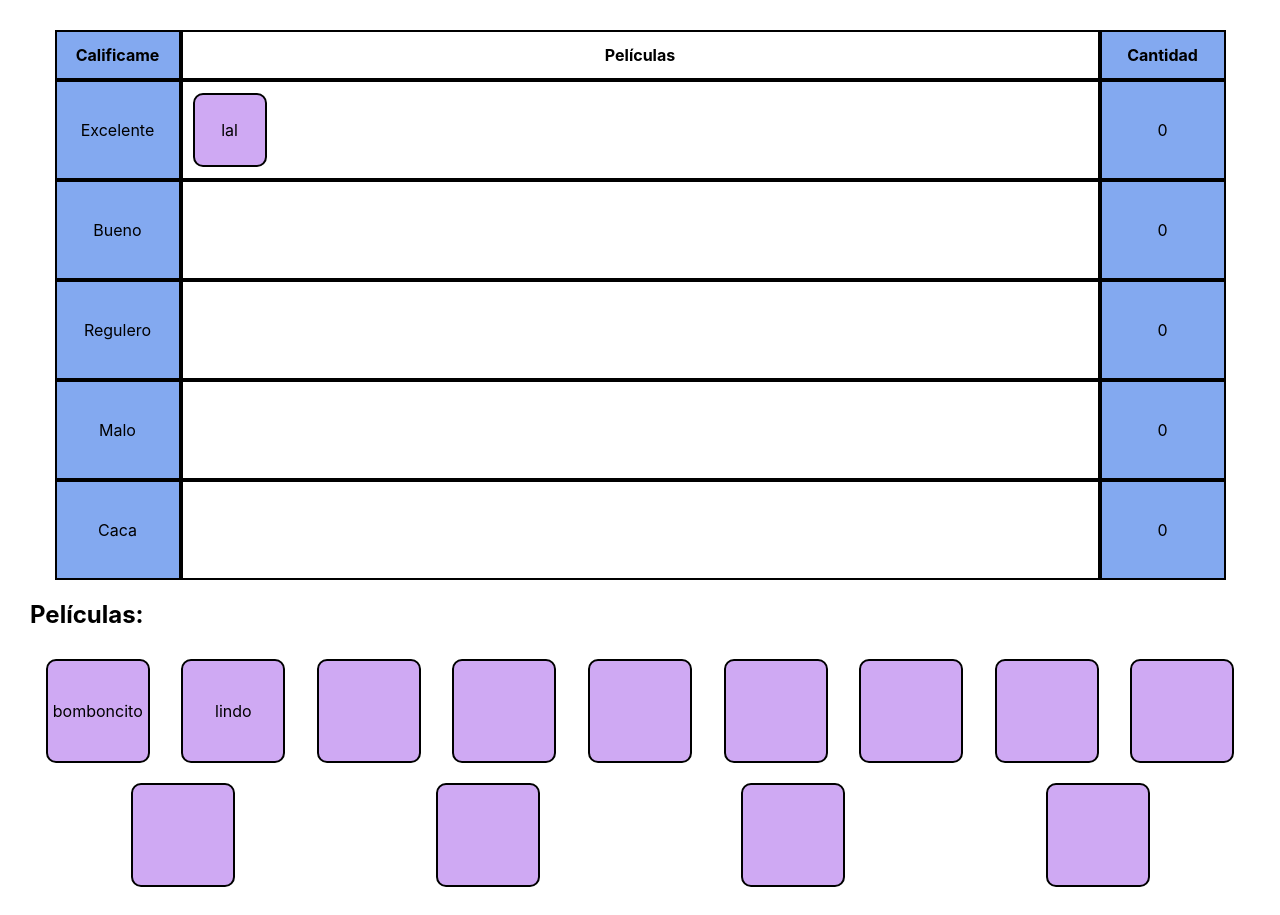
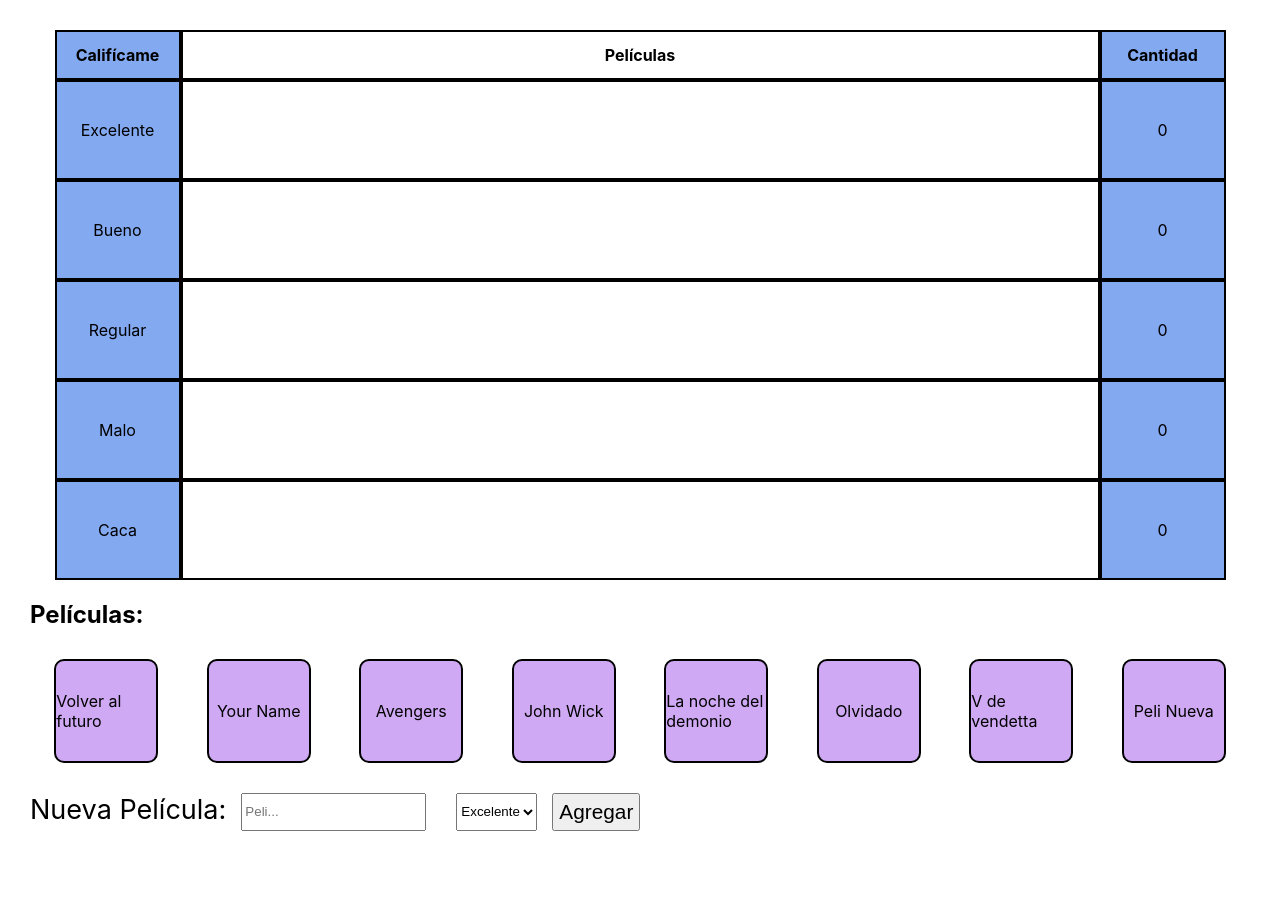
Before and after one commit to andregbracco/reactPeliculas, a React (Create React App) app: page / in a window 1280 px wide. Shown: the top 915 px of the page. After the commit the page ends 861 px from the top, so only its background shows below. Built offline with nearby package versions, Linux system fonts and the light colour scheme.

Commit message:
components

```diff
--- a/src/App.css
+++ b/src/App.css
@@ -21,6 +21,7 @@
   height: 50px;
   font-weight: bold;
 }
+
 .pelis {
   border: solid 2px black;
   width: 75%;
@@ -59,7 +60,7 @@
   margin-top: 20px;
 
 }
-.pelinueva {
+.pelinueva{
   margin-right: 15px;
   margin-left: 15px;
 }
--- a/src/App.js
+++ b/src/App.js
@@ -1,98 +1,35 @@
-import logo from './logo.svg';
+import { useState } from 'react';
 import './App.css';
+import listaPelis from './datos/listaPelis'
+
+import IngresaNuevoJuego from './components/IngresaNuevoJuego';
+import ListaPelis from './components/ListaPelis'
+import Cabecera from './components/Cabecera'
+import Fila from './components/Fila'
 
 function App() {
+
+    const [peliNueva, setPeliNueva] = useState('Peli Nueva');
+    const [peliculas, setPeliculas] = useState(listaPelis);
+
+
+    function tomaValor(evento) {
+        setPeliNueva(evento.target.value)
+    }
+
   return (
     <div className="tabla">
-      <div className="row cabecera">
-        <div className="col">
-          Calificame
-        </div>
-        <div className="pelis" >
-          Películas
-        </div>
-        <div className="col" >
-          Cantidad
-        </div>
-      </div>
-      <div className="row">
-        <div className="col">
-          Excelente
-        </div>
-        <div className="pelis">
-          <div className="cardpeli">lal</div>
+      <Cabecera columna1='Califícame' columna2='Películas' columna3='Cantidad'/>
+      <Fila columna1='Excelente' columna2='' columna3='0'/>
+      <Fila columna1='Bueno' columna2='' columna3='0'/>
+      <Fila columna1='Regular' columna2='' columna3='0'/>
+      <Fila columna1='Malo' columna2='' columna3='0'/>
+      <Fila columna1='Caca' columna2='' columna3='0'/>
 
-        </div>
-        <div className="col">
-          0
-        </div>
-      </div>
-      <div className="row">
-        <div className="col">
-          Bueno
-        </div>
-        <div className="pelis">
+      <ListaPelis peliculas={peliculas} peliNueva={peliNueva} />
 
-        </div>
-        <div className="col">
-          0
-        </div>
-      </div>
-      <div className="row">
-        <div className="col">
-          Regulero
-        </div>
-        <div className="pelis">
+      <IngresaNuevoJuego setPeliNueva={setPeliNueva}/>
 
-        </div>
-        <div className="col">
-          0
-        </div>
-      </div>
-      <div className="row">
-        <div className="col">
-          Malo
-        </div>
-        <div className="pelis">
-
-        </div>
-        <div className="col">
-          0
-        </div>
-      </div>
-      <div className="row">
-        <div className="col">
-          Caca
-        </div>
-        <div className="pelis">
-
-        </div>
-        <div className="col">
-          0
-        </div>
-      </div>
-      <h2>Películas:</h2>
-      <div className="conteiner-pelis">
-        <div className="cardpeli">bomboncito</div>
-        <div className="cardpeli">lindo</div>
-        <div className="cardpeli"></div>
-        <div className="cardpeli"></div>
-        <div className="cardpeli"></div>
-        <div className="cardpeli"></div>
-        <div className="cardpeli"></div>
-        <div className="cardpeli"></div>
-        <div className="cardpeli"></div>
-        <div className="cardpeli"></div>
-        <div className="cardpeli"></div>
-        <div className="cardpeli"></div>
-        <div className="cardpeli"></div>
-
-      </div>
-      <div className="agregar">
-        <label>Nueva Película:</label>
-        <input type="text" className="pelinueva" placeholder="Peli..."></input>
-        <button >Agregar</button>
-      </div>
   </div>
 
   );
--- /dev/null
+++ b/src/components/Cabecera.js
@@ -0,0 +1,19 @@
+import React from 'react';
+
+const Cabecera = ({columna1, columna2, columna3}) => {
+    return (
+      <div className="row cabecera">
+        <div className="col">
+          {columna1}
+        </div>
+        <div className="pelis" >
+          {columna2}
+        </div>
+        <div className="col" >
+          {columna3}
+        </div>
+      </div>
+    )
+}
+
+export default Cabecera;
--- /dev/null
+++ b/src/components/Fila.js
@@ -0,0 +1,19 @@
+import React from 'react';
+
+const Fila = ({columna1, columna2, columna3}) => {
+    return (
+      <div className="row">
+        <div className="col">
+          {columna1}
+        </div>
+        <div className="pelis">
+          {columna2}
+        </div>
+        <div className="col">
+          {columna3}
+        </div>
+      </div>
+    )
+}
+
+export default Fila;
--- /dev/null
+++ b/src/components/IngresaNuevoJuego.js
@@ -0,0 +1,30 @@
+import React from 'react';
+import { useState } from 'react';
+
+const IngresaNuevoJuego = ({setPeliNueva}) => {
+    const [nueva, setNueva] = useState('');
+
+    function tomaValor(evento) {
+        setNueva(evento.target.value)
+    }
+
+    function guardaNueva() {
+        setPeliNueva(nueva)
+    }
+
+    return (
+      <div className="agregar">
+        <label>Nueva Película:</label>
+        <input onChange={tomaValor} type="text" className="pelinueva" placeholder="Peli..."></input>
+        <select name="calificacion" value="calificacion" className="pelinueva">
+            <option value="excelente" name="excelente">Excelente</option>
+            <option value="bueno" name="bueno">Bueno</option>
+            <option value="regular" name="regular">Regular</option>
+            <option value="malo" name="malo">Malo</option>
+            <option value="caca" name="caca">Caca</option>
+        </select>
+        <button onClick={guardaNueva}>Agregar</button>
+      </div>
+    )
+}
+export default IngresaNuevoJuego;
--- /dev/null
+++ b/src/components/ListaPelis.js
@@ -0,0 +1,15 @@
+import React from 'react';
+
+const ListaPelis = ({peliNueva, peliculas}) => {
+
+    return (
+      <>
+          <h2>Películas:</h2>
+          <div className="conteiner-pelis">
+            {peliculas.map(peli => <div className="cardpeli">{peli}</div> )}
+            <div className="cardpeli">{peliNueva}</div>
+          </div>
+      </>
+    )
+}
+export default ListaPelis;
--- /dev/null
+++ b/src/datos/listaPelis.js
@@ -0,0 +1,9 @@
+export default [
+    'Volver al futuro',
+    'Your Name',
+    'Avengers',
+    'John Wick',
+    'La noche del demonio',
+    'Olvidado',
+    'V de vendetta'
+]
```
Also changed, not shown: 1 other file (tests, documents, lock files or other folders).
